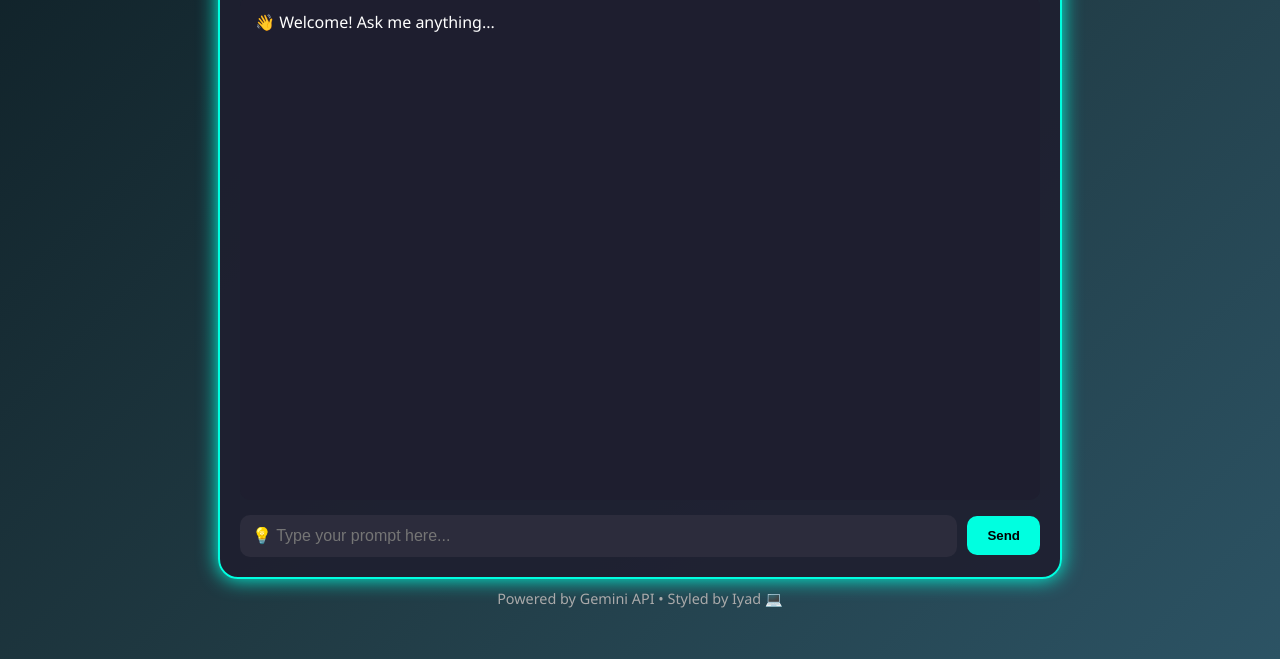
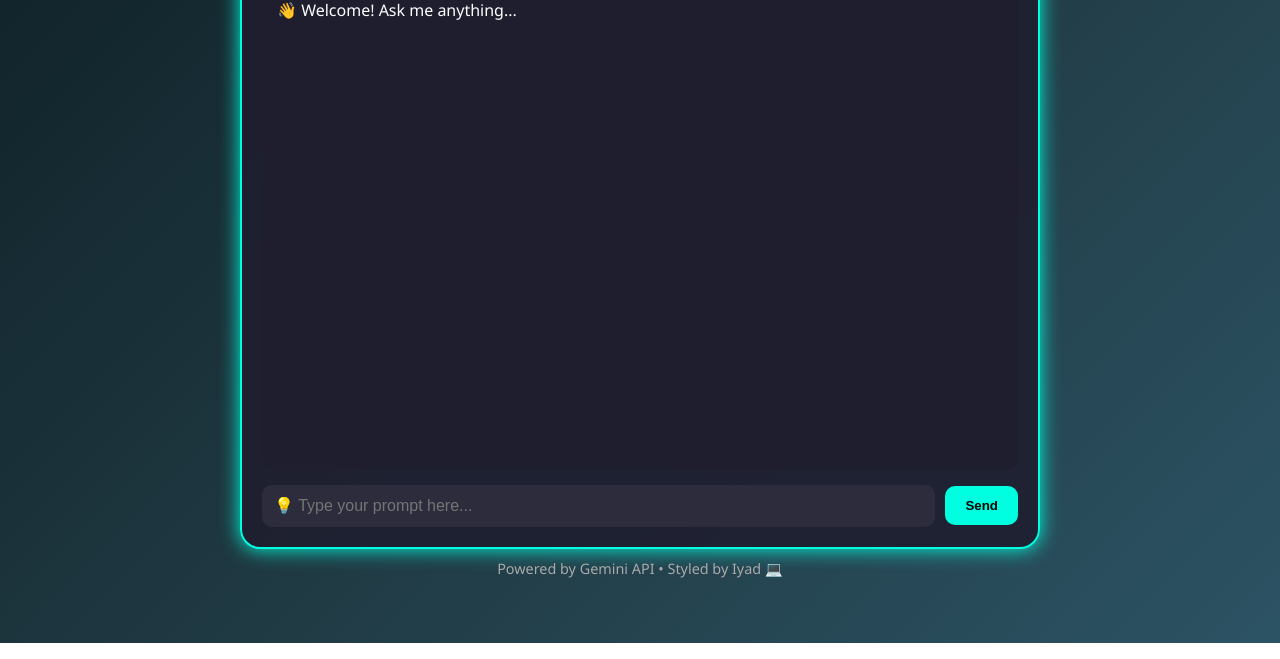
Before and after one commit to postiyad-dotcom/Iyad_bot, a plain HTML site: page index.html in a window 1280 px wide. Shown: the part 157-816 px from the top of the page. Drawn offline with Linux system fonts and the light colour scheme.

Commit message:
Update index.html

```diff
--- a/index.html
+++ b/index.html
@@ -4,6 +4,12 @@
   <meta charset="UTF-8">
   <title>💬 Gemini Chatbot</title>
   <style>
+    * {
+      margin: 0;
+      padding: 0;
+      box-sizing: border-box;
+    }
+
     body {
       font-family: 'Segoe UI', sans-serif;
       background: linear-gradient(135deg, #0f2027, #203a43, #2c5364);
@@ -111,7 +117,7 @@
       conversationHistory.push({ role: "user", text: input });
 
       const prompt = `
-You are Gemini, a friendly and witty AI chatbot with a Gen Z vibe like Copilot. Respond with personality, formatting, and helpfulness. Keep it fun, smart, and engaging.
+You are Gemini, a witty and helpful AI chatbot with a Gen Z vibe like Copilot. Respond with personality, formatting, and helpfulness. Keep it fun, smart, and engaging.
 
 Conversation so far:
 ${conversationHistory.map(msg => `${msg.role === "user" ? "User" : "Gemini"}: ${msg.text}`).join("\n")}
```
